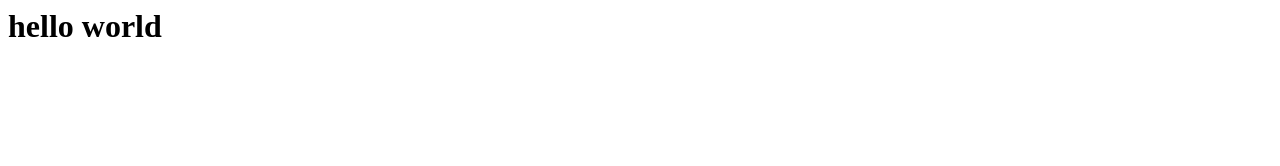
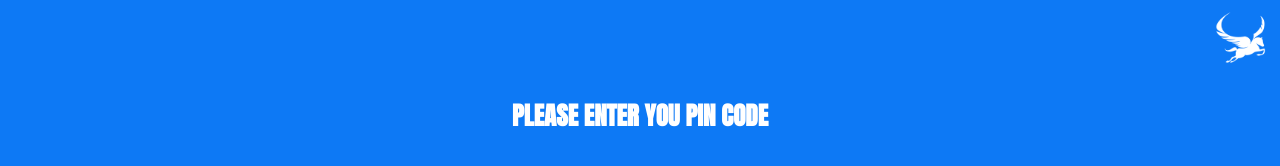
Before and after one commit to 8143005/samplesilte, a plain HTML site: page index.html in a window 1280 px wide. Drawn offline with nearby package versions, Linux system fonts and the light colour scheme.

Commit message:
Update index.html

```diff
--- a/index.html
+++ b/index.html
@@ -1,7 +1,53 @@
+<!DOCTYPE html>
 <html>
 <head>
+  <meta charset="UTF-8">
+  <meta name="viewport" content="width=device-width, initial-scale=1.0, maximum-scale=1.0, user-scalable=no">
+  <script src="http://code.jquery.com/jquery-1.11.1.min.js"></script>
+  <script src="http://code.jquery.com/mobile/1.4.5/jquery.mobile-1.4.5.min.js"></script>
+<link href="https://fonts.googleapis.com/css2?family=Anton&display=swap" rel="stylesheet">
+
+
+  <style>
+    body {
+      background-color: #0D79F5;
+      font-family: 'Anton', sans-serif;
+    }
+    #logo {
+      position: relative;
+    }
+    #logo img {
+      position: absolute;
+      top: 0px;
+      right: 0px;
+      width: 60px;
+      height: 60px;
+    }
+    h1 {
+      color: #fff;
+      text-transform: uppercase;
+      font-size: 25px;
+    }
+    #pagetitle{
+      position: absolute;
+      top: 80px;
+      left: 50%;
+      width: 300px;
+      margin:0 0 0 -150px;
+      text-align:center;
+    }
+  </style>
 </head>
 <body>
-<h1>hello world</h1>
+  <div id="logo">
+    <img src="splashisabara.png" class="ribbon"/>
+  </div>
+
+  <div id="pagetitle">
+    <h1>Please enter you PIN code</h1>
+  </div>
+
+
+
 </body>
 </html>
```
